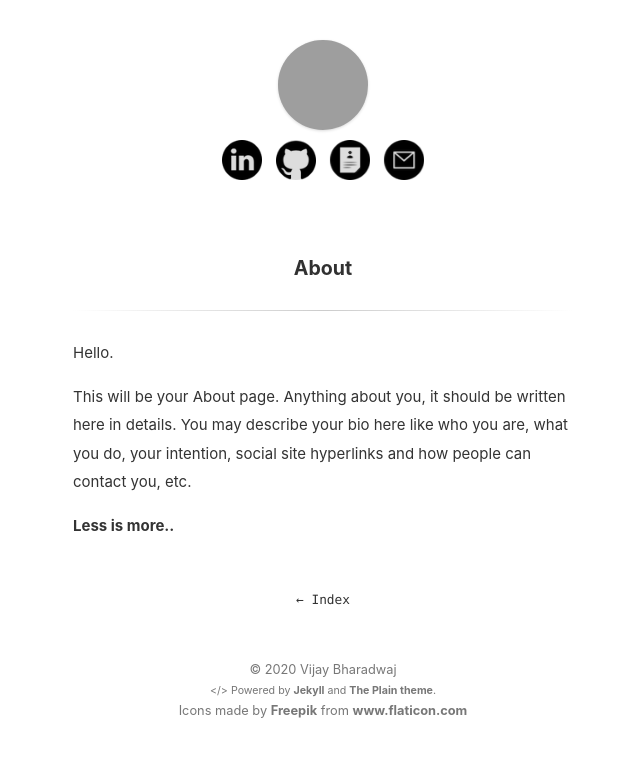
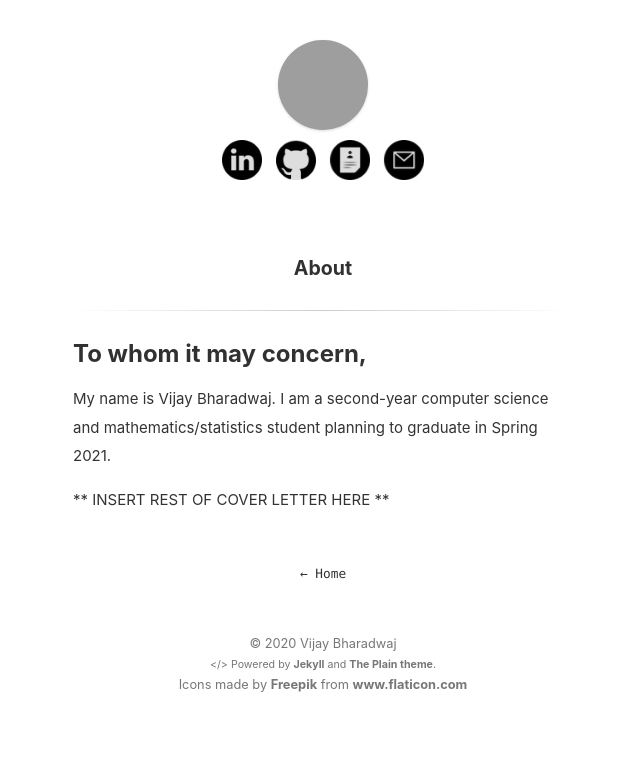
Before and after one commit to 18vijayb/18vijayb.github.io, a Jekyll site: the page built from about.md, in a window 1280 px wide, cut to the strip 0-757 px from the top of the page. Shown: the whole strip, without its empty margins (317-957 px from the left). Built offline with Jekyll 4.4.1, drawn with Linux system fonts in a browser that asks for light colours; grey boxes are pictures that could not be loaded.

```diff
--- a/_includes/header.html
+++ b/_includes/header.html
@@ -26,5 +26,4 @@
 		</a>
 	</div>
 	<span class="logo-prompt code">{{ prompt }}</span>
-
 </aside>
--- a/_layouts/page.html
+++ b/_layouts/page.html
@@ -13,5 +13,5 @@ layout: default
 </article>
 
 <div class="page-navigation code">
-	<a class="home" href="{{ "/" | prepend: site.baseurl | prepend: site.url }}" title="Back to Index">&larr; Index</a>
+	<a class="home" href="{{ "/" | prepend: site.baseurl | prepend: site.url }}" title="Back to Index">&larr; Home</a>
 </div>
--- a/_layouts/post.html
+++ b/_layouts/post.html
@@ -20,7 +20,7 @@ layout: default
     <a class="next" href="{{ page.next.url | prepend: site.baseurl | prepend: site.url }}" title="NEXT: {{page.next.title}}">&lt;&lt;</a>
 		<span> &middot; </span>
   {% endif %}
-		<a class="home" href="{{ "/" | prepend: site.baseurl | prepend: site.url }}" title="Back to Index">Index</a>
+		<a class="home" href="{{ "/" | prepend: site.baseurl | prepend: site.url }}" title="Back to Index">Home</a>
   {% if page.previous.url %}
 		<span> &middot; </span>
     <a class="prev" href="{{ page.previous.url | prepend: site.baseurl | prepend: site.url }}" title="PREV: {{page.previous.title}}">&gt;&gt;</a>
--- a/about.md
+++ b/about.md
@@ -3,8 +3,8 @@ layout: page
 title: About
 ---
 
-Hello.
+## To whom it may concern,
 
-This will be your About page. Anything about you, it should be written here in details. You may describe your bio here like who you are, what you do, your intention, social site hyperlinks and how people can contact you, etc.
+My name is Vijay Bharadwaj. I am a second-year computer science and mathematics/statistics student planning to graduate in Spring 2021.
 
-**Less is more..**
+** INSERT REST OF COVER LETTER HERE **
```
Also changed, not shown: _includes/head.html (+9 -0 lines), 7 other files.
